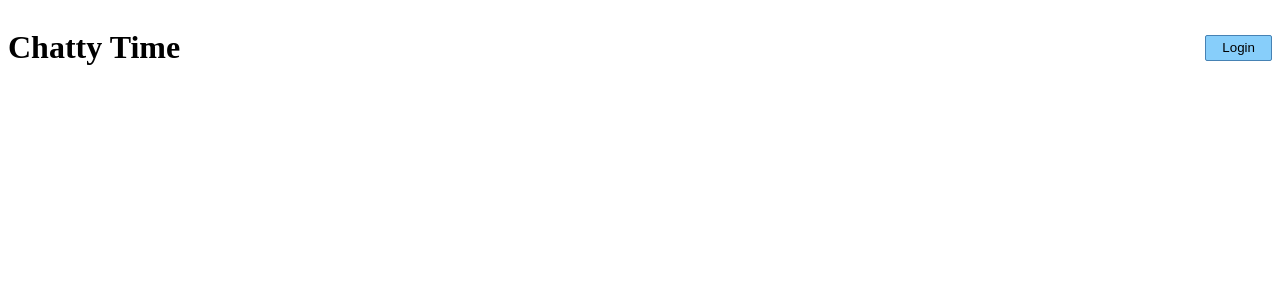
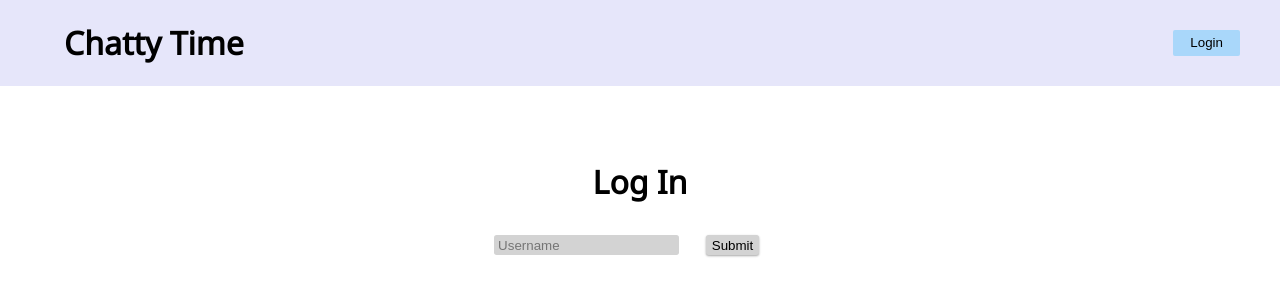
Before and after one commit to jamesdebnam/chat-room, a React (Create React App) app in the folder client/: page /#/login in a window 1280 px wide. Before the commit this address led to /#/. Shown: the top 300 px of the page. Built offline with nearby package versions, Linux system fonts and the light colour scheme.

Commit message:
implemented username error validation

```diff
--- a/client/public/index.html
+++ b/client/public/index.html
@@ -5,7 +5,10 @@
     <meta name="viewport" content="width=device-width, initial-scale=1" />
     <meta name="theme-color" content="#000000" />
     <meta name="description" content="It's chatty time!" />
-
+    <link
+      href="https://fonts.googleapis.com/css2?family=Noto+Sans&display=swap"
+      rel="stylesheet"
+    />
     <title>Chatty Time</title>
   </head>
   <body>
--- /dev/null
+++ b/client/src/components/App/App.css
@@ -0,0 +1,3 @@
+body {
+  font-family: "Noto Sans", sans-serif;
+}
--- a/client/src/components/App/App.js
+++ b/client/src/components/App/App.js
@@ -1,9 +1,10 @@
 import React from "react";
 import { Switch, Route } from "react-router-dom";
 
+import "./App.css";
 import Header from "../Header/Header";
 import Login from "../Login/Login";
-
+import Posts from "../Posts/Posts";
 export default function App() {
   return (
     <div>
@@ -12,7 +13,9 @@ export default function App() {
         <Route path="/login">
           <Login />
         </Route>
-        <Route path="/posts"></Route>
+        <Route path="/">
+          <Posts />
+        </Route>
       </Switch>
     </div>
   );
--- a/client/src/components/Header/Header.js
+++ b/client/src/components/Header/Header.js
@@ -8,7 +8,7 @@ export default function Header() {
   return (
     <div className="header">
       <Link to="/" className="nav-item">
-        <h1>Chatty Time</h1>
+        <h1 className="nav-item__chatty-time">Chatty Time</h1>
       </Link>
       <LoginLink />
     </div>
--- /dev/null
+++ b/client/src/components/Login/Login.css
@@ -0,0 +1,63 @@
+.login-input {
+  border: none;
+  background-color: lightgray;
+  border-radius: 0.2em;
+  box-sizing: border-box;
+  padding: 0.3em;
+  height: 1.5em;
+  transition: all 0.3s ease;
+}
+
+.login-input:focus {
+  background-color: rgba(217, 248, 238, 0.603);
+  border: 0.05em rgb(0, 78, 59) solid;
+
+  transition: all 0.3s ease;
+  color: rgb(0, 78, 59);
+}
+
+.login-submit {
+  border-radius: 0.2em;
+  background-color: lightgray;
+  border: 0;
+  height: 1.5em;
+  box-shadow: 0 1px 3px rgba(0, 0, 0, 0.12), 0 1px 2px rgba(0, 0, 0, 0.24);
+  transition: all 0.3s ease;
+  margin-inline: 2em;
+}
+
+.login-submit:hover {
+  cursor: pointer;
+  background-color: rgba(217, 248, 238, 0.603);
+  border: 0.05em rgb(0, 78, 59) solid;
+
+  color: rgb(0, 78, 59);
+  transition: all 0.3s ease;
+}
+
+.login-form {
+  display: flex;
+  justify-content: center;
+}
+.login-container {
+  margin-top: 10em;
+}
+.login-title {
+  text-align: center;
+  margin: 1em;
+}
+.error {
+  margin: 2em auto;
+  box-sizing: border-box;
+  padding: 0.3em 0.5em;
+  height: 2em;
+  border-radius: 0.3em;
+  width: 30em;
+}
+
+.error-active {
+  color: rgb(78, 0, 0);
+  background-color: rgb(245, 203, 168);
+  border: 0.1em rgb(112, 28, 25) solid;
+  transition: all 0.7s ease;
+}
--- a/client/src/components/Login/Login.js
+++ b/client/src/components/Login/Login.js
@@ -1,27 +1,45 @@
 import React, { useState } from "react";
-import { useDispatch } from "react-redux";
+import { useDispatch, useSelector } from "react-redux";
+import { useHistory } from "react-router-dom";
 
-import { fetchUserLogin } from "../../redux/reducers";
+import { fetchUserLogin, resetError } from "../../redux/reducers";
+import "./Login.css";
 
 export default function Login() {
   const [input, setInput] = useState("");
+  // const [errorMessage, setErrorMessage] = useState("");
   const dispatch = useDispatch();
+  const history = useHistory();
+  const error = useSelector((state) => state.error);
 
-  const handleSubmit = (e) => {
+  const handleSubmit = async (e) => {
+    let errorMessage = document.querySelector(".error");
+    errorMessage.className = "error";
     e.preventDefault();
-    dispatch(fetchUserLogin(input));
+    dispatch(resetError());
+    const response = await dispatch(fetchUserLogin(input));
+    if (response.type === "login/fetchUserLogin/fulfilled") history.push("/");
+    else {
+      errorMessage.className = "error error-active";
+    }
   };
   return (
-    <div>
-      <form onSubmit={handleSubmit}>
-        <label htmlFor="username">Username: </label>
+    <div className="login-container">
+      <h1 className="login-title">Log In</h1>
+      <form onSubmit={handleSubmit} className="login-form">
         <input
           id="username"
           type="text"
           value={input}
+          className="login-input"
           onChange={(e) => setInput(e.target.value)}
+          placeholder="Username"
         ></input>
+        <button className="login-submit" type="submit">
+          Submit
+        </button>
       </form>
+      <p className="error">{error}</p>
     </div>
   );
 }
--- a/client/src/components/LoginLink/LoginLink.css
+++ b/client/src/components/LoginLink/LoginLink.css
@@ -1,18 +1,26 @@
 .login-btn {
   width: 5em;
   height: 2em;
+  border: 0;
   border-radius: 0.15em;
-  transition: all;
+  transition: all 0.3s ease;
 }
 
 .login {
-  background-color: lightskyblue;
-  border: 0.1em solid steelblue;
+  background-color: rgba(135, 206, 250, 0.637);
+  margin-right: 3em;
+}
+.login:hover,
+.logout:hover {
+  cursor: pointer;
+  background-color: rgba(217, 248, 238, 0.603);
+  color: rgb(0, 78, 59);
+  border: 0.05em rgb(0, 78, 59) solid;
+  transition: all 0.3s ease;
 }
 
 .logout {
   background-color: lightsalmon;
-  border: 0.1em solid salmon;
 }
 
 .logout-container {
@@ -20,7 +28,18 @@
   width: 20vw;
   justify-content: space-between;
   align-content: center;
+  margin-right: 3em;
 }
 .welcome-text {
   margin: 0;
 }
+.nav-item__chatty-time {
+  margin-left: 2em;
+}
+.header {
+  background-color: lavender;
+  width: 100vw;
+  position: fixed;
+  left: 0;
+  top: 0;
+}
--- a/client/src/components/LoginLink/LoginLink.js
+++ b/client/src/components/LoginLink/LoginLink.js
@@ -8,7 +8,6 @@ import { logout } from "../../redux/reducers";
 export default function LoginLink() {
   const login = useSelector((state) => state.login);
   const dispatch = useDispatch();
-  console.log(logout);
   if (login.isLoggedIn) {
     return (
       <div className="logout-container">
--- /dev/null
+++ b/client/src/components/Posts/Posts.css
@@ -0,0 +1,3 @@
+.posts-container {
+  margin-top: 7em;
+}
--- /dev/null
+++ b/client/src/components/Posts/Posts.js
@@ -0,0 +1,7 @@
+import React from "react";
+
+import "./Posts.css";
+
+export default function Posts() {
+  return <div className="posts-container">Posts</div>;
+}
--- a/client/src/redux/reducers.js
+++ b/client/src/redux/reducers.js
@@ -1,6 +1,5 @@
 import { createSlice, createAsyncThunk } from "@reduxjs/toolkit";
 import axios from "axios";
-import { useHistory } from "react-router-dom";
 
 import { combineReducers } from "redux";
 axios.defaults.baseURL = "http://localhost:5000";
@@ -41,6 +40,22 @@ const loginSlice = createSlice({
   },
 });
 
+const errorSlice = createSlice({
+  name: "error",
+  initialState: "",
+  reducers: {
+    resetError: () => "",
+  },
+  extraReducers: {
+    [fetchUserLogin.rejected]: () =>
+      "Sorry, that username doesn't exist. Have you registered?",
+  },
+});
+
 export const { logout } = loginSlice.actions;
+export const { resetError } = errorSlice.actions;
 
-export default combineReducers({ login: loginSlice.reducer });
+export default combineReducers({
+  login: loginSlice.reducer,
+  error: errorSlice.reducer,
+});
```
